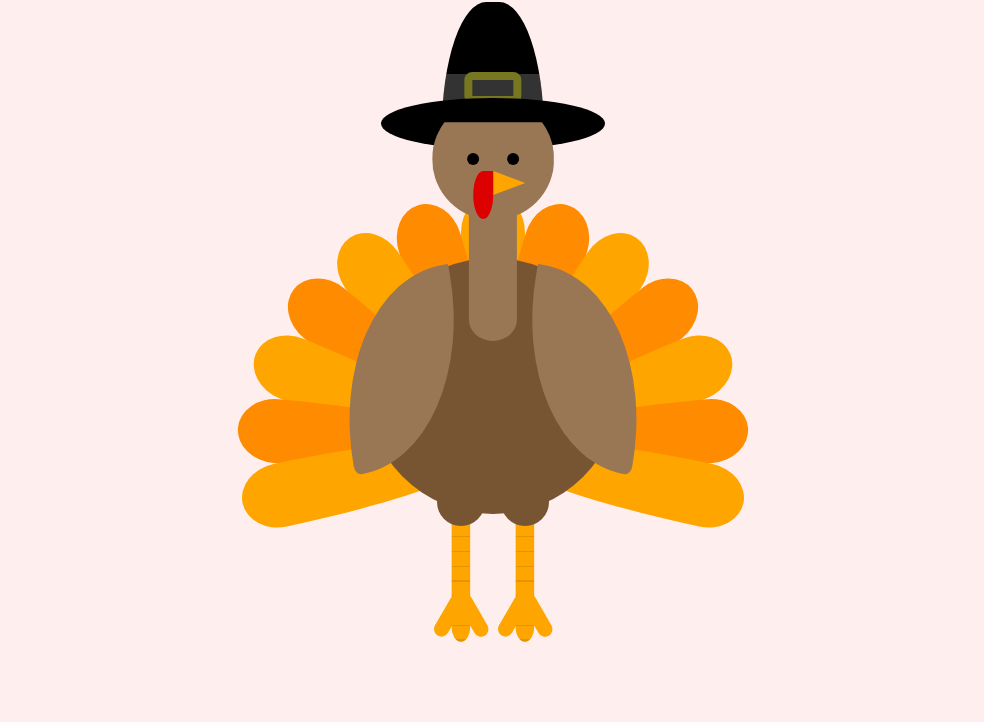
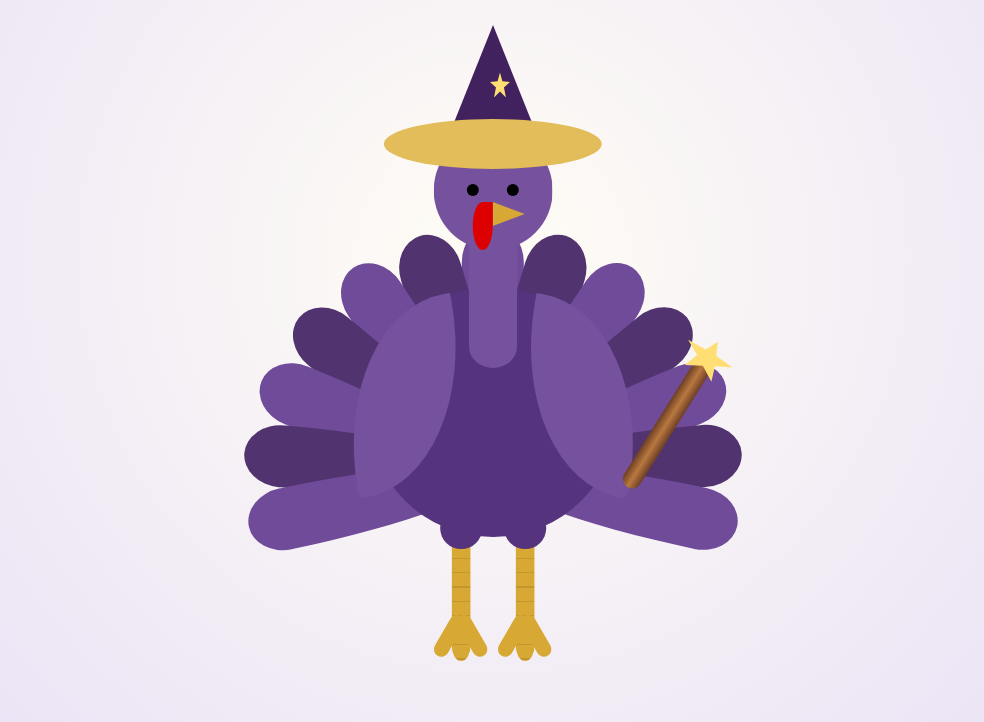
Before and after one commit to 528mabuella-wq/ThanksgivingProject, a plain HTML site: page index.html in a window 1280 px wide. Shown: the part 78-800 px from the top of the page, without its empty margins (147-1131 px from the left). Drawn offline with Linux system fonts and the light colour scheme.

Commit message:
Update title and enhance styling for Wizard Turkey costume with new layout and features

```diff
--- a/index.html
+++ b/index.html
@@ -4,7 +4,7 @@
 <head>
    <meta charset="UTF-8">
    <meta name="viewport" content="width=device-width, initial-scale=1.0">
-   <title>Thanksgiving Turkey | CSS Live Demo</title>
+   <title>Wizard Turkey | CSS Disguise</title>
    <!--
   HONORS ADVANCED WEB DESIGN 2 | CSS LIVE DEMO
 
@@ -362,10 +362,166 @@
       .tail:nth-child(13) {
          transform: translate(-50%, 0) rotate(-102deg);
       }
+
+      /* WIZARD TURKEY COSTUME */
+      html,
+      body {
+         overflow: auto;
+         margin: 0;
+         background: radial-gradient(circle at 50% 42%, #fffdf5, #e8e0f6);
+      }
+
+      html {
+         min-height: 100%;
+      }
+
+      body {
+         display: grid;
+         grid-template-rows: auto minmax(0, 1fr) auto;
+         gap: 0.5rem;
+         min-height: 100vh;
+         padding: 0.75rem;
+         box-sizing: border-box;
+      }
+
+      .page-title {
+         position: relative;
+         z-index: 1;
+         margin: 0;
+         color: #382055;
+         font: 700 clamp(1.5rem, 4vw, 2.5rem) Georgia, serif;
+         text-align: center;
+      }
+
+      .cartoon {
+         --brown1: #56347d;
+         --brown2: #76529e;
+         --orange1: #d7a833;
+         --orange2: #ae7f24;
+         position: relative;
+         top: auto;
+         left: auto;
+         width: min(78vmin, 700px);
+         height: min(78vmin, 700px);
+         margin: auto;
+         transform: none;
+      }
+
+      .body {
+         width: 40%;
+         height: 40%;
+         top: 40%;
+      }
+
+      .head {
+         z-index: 4;
+      }
+
+      .hat-top {
+         z-index: 3;
+         width: 16%;
+         height: 20%;
+         top: -2%;
+         background: #42215f;
+         box-shadow: inset -1vmin 0 #69418c;
+         clip-path: polygon(50% 0, 100% 100%, 0 100%);
+      }
+
+      .hat-top::before {
+         width: 100%;
+         height: 20%;
+         bottom: 0;
+         left: 0;
+         border: 0;
+         border-radius: 0;
+         background: #e2bd59;
+         transform: none;
+      }
+
+      .hat-top::after {
+         content: "";
+         display: block;
+         position: absolute;
+         width: 20%;
+         height: 20%;
+         top: 38%;
+         left: 47%;
+         background: #ffdf73;
+         clip-path: polygon(50% 0, 62% 35%, 100% 38%, 70% 60%, 80% 100%, 50% 76%, 20% 100%, 30% 60%, 0 38%, 38% 35%);
+      }
+
+      .hat-bottom {
+         z-index: 5;
+         width: 35%;
+         height: 8%;
+         top: 13%;
+         background: #e2bd59;
+      }
+
+      .tail:nth-child(odd) {
+         background: #704b99;
+      }
+
+      .tail:nth-child(even) {
+         background: #50336f;
+      }
+
+      .wand {
+         z-index: 6;
+         width: 3%;
+         height: 23%;
+         top: 49%;
+         left: 70%;
+         border-radius: 2vmin;
+         background: linear-gradient(90deg, #6d3e25, #b9783f, #6d3e25);
+         transform: rotate(32deg);
+         transform-origin: 50% 100%;
+      }
+
+      .wand::before {
+         content: "";
+         display: block;
+         position: absolute;
+         width: 280%;
+         height: 26%;
+         top: -19%;
+         left: 50%;
+         background: #ffdf73;
+         clip-path: polygon(50% 0, 62% 35%, 100% 38%, 70% 60%, 80% 100%, 50% 76%, 20% 100%, 30% 60%, 0 38%, 38% 35%);
+         transform: translateX(-50%);
+      }
+
+      .project-note {
+         position: relative;
+         z-index: 6;
+         margin: 0 auto;
+         width: min(100%, 42rem);
+         max-width: 42rem;
+         padding: 0.65rem 1rem;
+         border: 1px solid #d5c6e7;
+         border-radius: 0.75rem;
+         background: #ffffffeb;
+         color: #382055;
+         font: 0.9rem/1.45 Arial, sans-serif;
+         text-align: center;
+         box-sizing: border-box;
+      }
+
+      .project-note p {
+         margin: 0.2rem 0;
+      }
+
+      @media (max-height: 600px) {
+         .cartoon {
+            width: min(55vmin, 420px);
+            height: min(55vmin, 420px);
+         }
+      }
    </style>
 </head>
 
 <body>
+   <h1 class="page-title">Wizard Turkey</h1>
    <div class="cartoon">
       <div class="tail"></div>
       <div class="tail"></div>
@@ -392,6 +548,7 @@
          <div class="beak"></div>
          <div class="red"></div>
       </div>
+      <div class="wand" aria-hidden="true"></div>
    </div>
 
 
```
